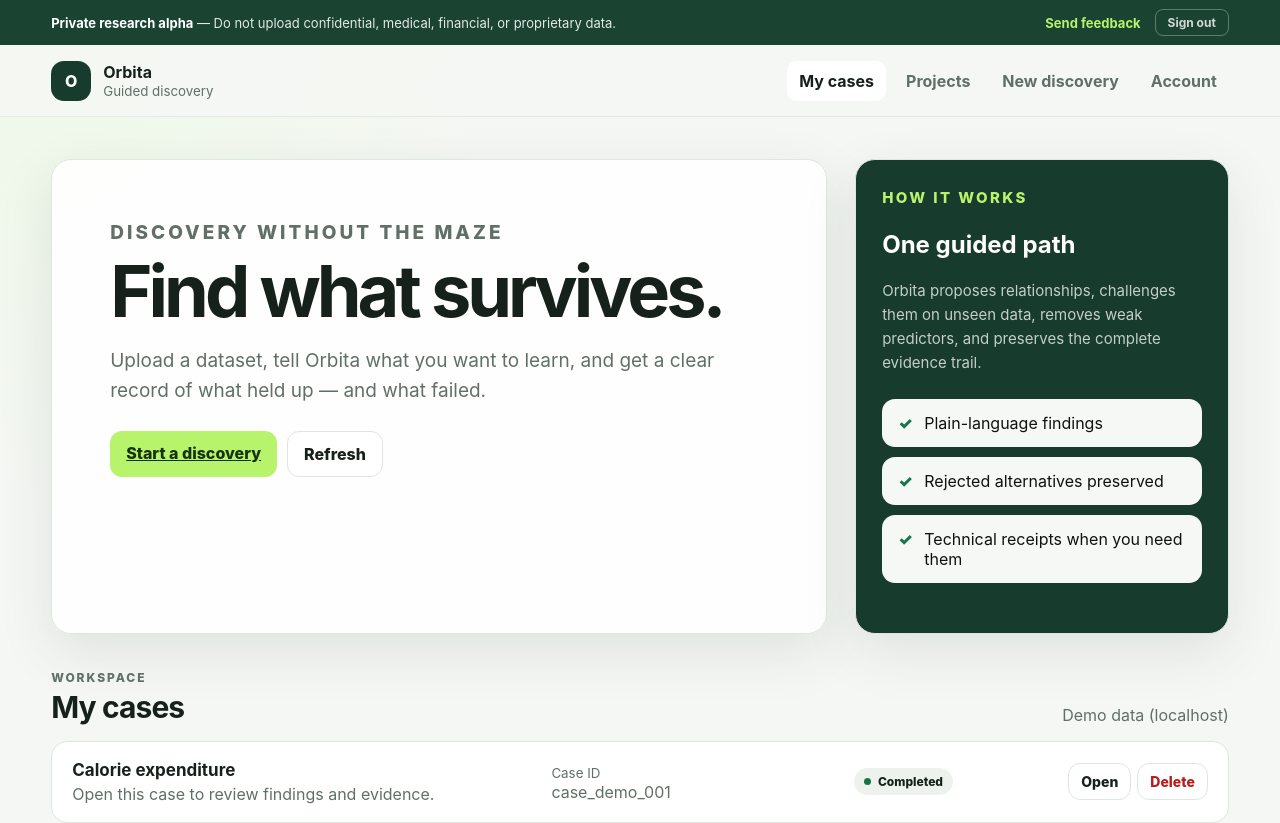
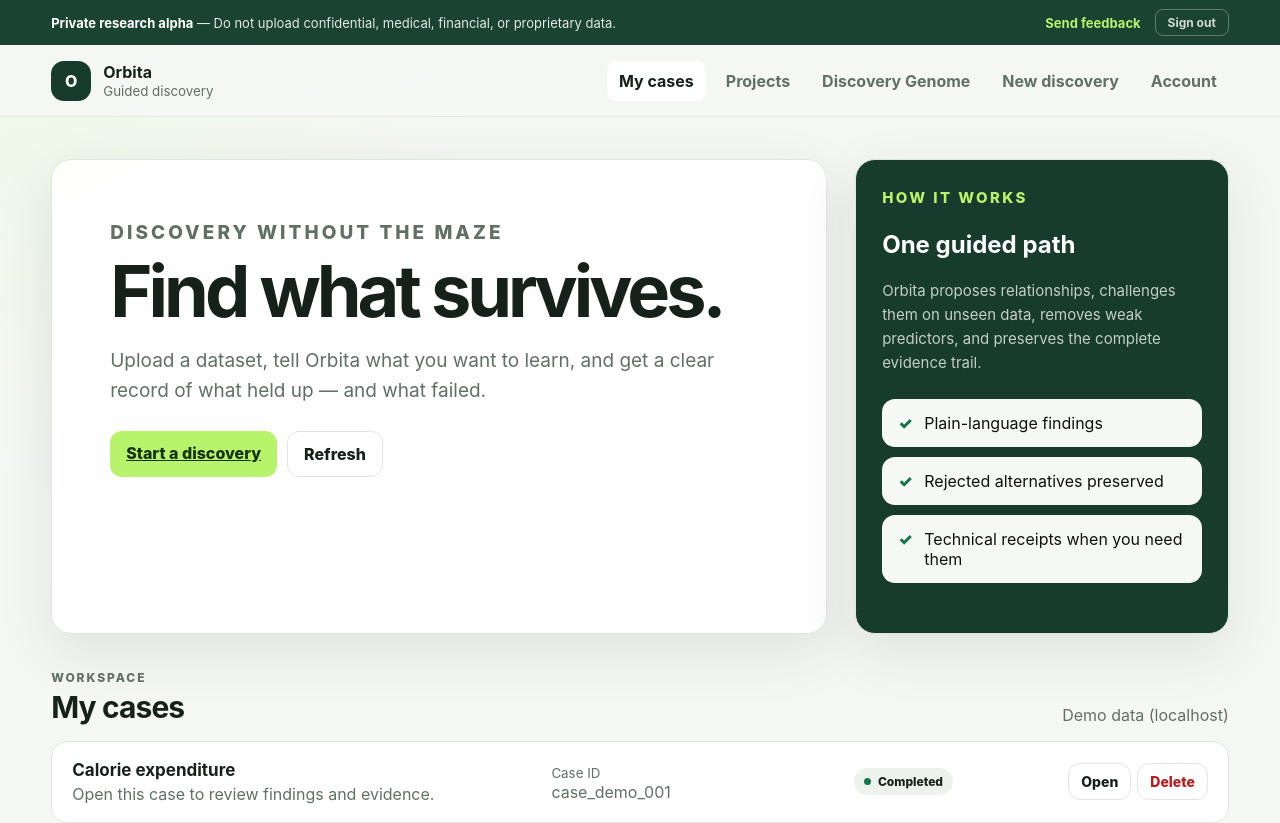
Before and after one commit to ImDerekEarnhart/orbita-guided-ui, a website: page public/index.html in a window 1280 px wide. Shown: the top 823 px of the page. Drawn offline with Linux system fonts and the light colour scheme; no server answers.

Commit message:
Link Discovery Genome from Orbita

```diff
--- a/public/index.html
+++ b/public/index.html
@@ -30,6 +30,7 @@
     <nav class="topnav" aria-label="Primary">
       <a href="#/cases"   data-nav="cases">My cases</a>
       <a href="#/projects" data-nav="projects">Projects</a>
+      <a href="/discovery-genome.html">Discovery Genome</a>
       <a href="#/new"     data-nav="new">New discovery</a>
       <a href="#/account" data-nav="account">Account</a>
     </nav>
```
